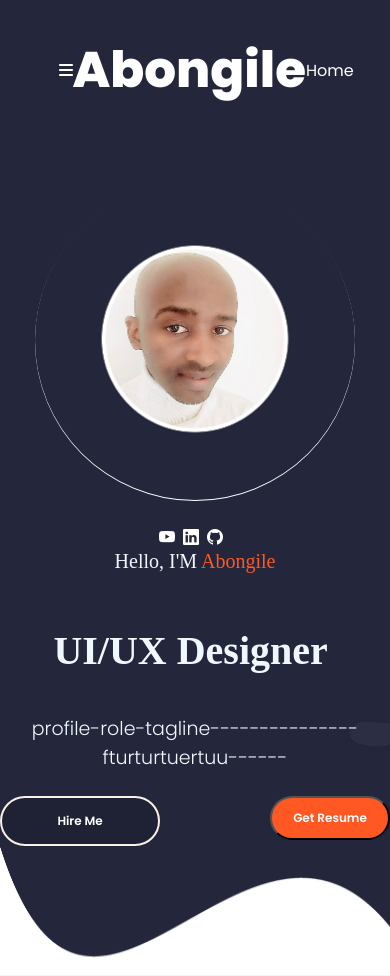
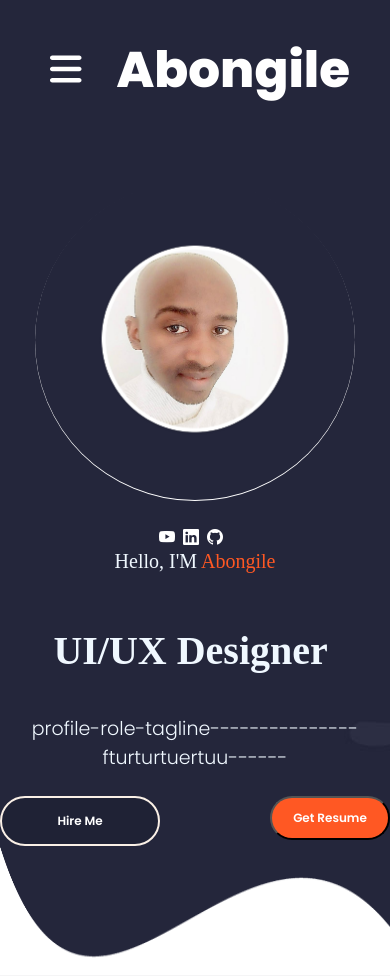
Before and after one commit to 214254151/https---github.com-214254151-Mp-Portfolio0, a React (Create React App) app: page / in a window 390 px wide. Built offline with nearby package versions, Linux system fonts and the light colour scheme.

Commit message:
responsivenss of the hearers in home

```diff
--- a/src/PortfolioContainer/Home/Header/Header.css
+++ b/src/PortfolioContainer/Home/Header/Header.css
@@ -18,3 +18,75 @@
     font-family: "Poppins ExtraBold";
     color: var(--white);
 }
+
+.header-options{
+    display: flex;
+    align-items: center;
+}
+
+.header-option{
+    font-size: 16px;
+    cursor: pointer;
+    font-weight: 600;
+}
+
+.header-hamburger{
+    display: none;
+    color: var(--white);
+}
+
+.header-option-seperator {
+    margin: 0 50px 0 0;
+    color: var(--white);
+  }
+
+  /* .selected-header-option{
+    color: var(--dark-orange);
+  } */
+
+  /*IPAD PRO RESPONSIVENESS*/
+@media only screen and (max-width: 1110px) {
+    header-parent {
+      width: 80%;
+    }
+  }
+  @media only screen and (max-width: 970px) {
+    .header-hamburger {
+      display: block;
+    }
+    .header-parent {
+      width: 100%;
+      padding: 0 40px;
+      position: relative;
+    }
+    .header-options {
+      display: flex;
+      flex-direction: column;
+      position: absolute;
+      left: -100%;
+      transition: all 0.8s ease-out;
+      top: 0px;
+      height: 100vh;
+      width: 100%;
+      justify-content: space-around;
+      background-color: #1f2235;
+      z-index: 1000;
+      opacity: 0.5;
+    }
+    .header-option-seperator {
+      margin: 0;
+    }
+    .selected-header-option {
+      color: var(--white);
+    }
+    .header-hamburger-bars {
+      font-size: 36px;
+      cursor: pointer;
+      margin: 0px 10px;
+      color: var(--white);
+    }
+    .show-hamburger-options {
+      left: 0;
+      opacity: 1;
+    }
+  }
```
